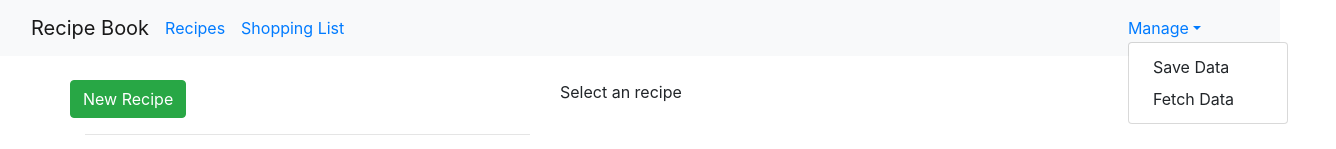
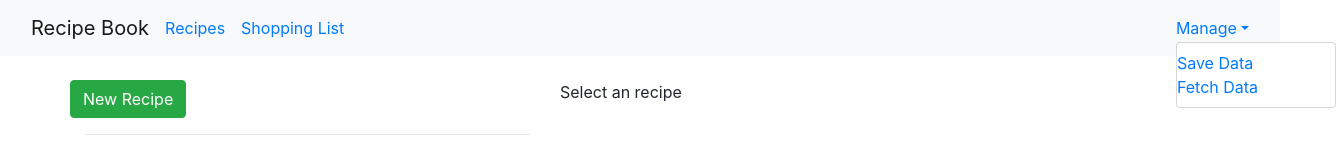
Before and after one commit to jaCod3r/RecipeApp, an Angular app: page / in a window 1280 px wide. Both pictures are taken after a click on the link "Manage". Shown: the top 149 px of the page, 1336 px wide, since content can reach past the window. Built offline with nearby package versions, Linux system fonts and the light colour scheme.

Commit message:
Removed extra code

```diff
--- a/src/app/header/header-component.html
+++ b/src/app/header/header-component.html
@@ -11,10 +11,10 @@
 
 
         <div class="dropdown" appDropdown>
-          <a href="#" class="dropdown-toggle mr-5">Manage<span class="caret"></span></a>
-          <ul class="dropdown-menu">
-            <li><a href="#" class="dropdown-item">Save Data</a></li>
-            <li><a href="#" class="dropdown-item">Fetch Data</a></li>
+          <a href="#" class="dropdown-toggle">Manage<span class="caret"></span></a>
+          <ul class="dropdown-menu flex-column">
+            <li><a href="#">Save Data</a></li>
+            <li><a href="#">Fetch Data</a></li>
           </ul>
         </div>
   </div>
```
